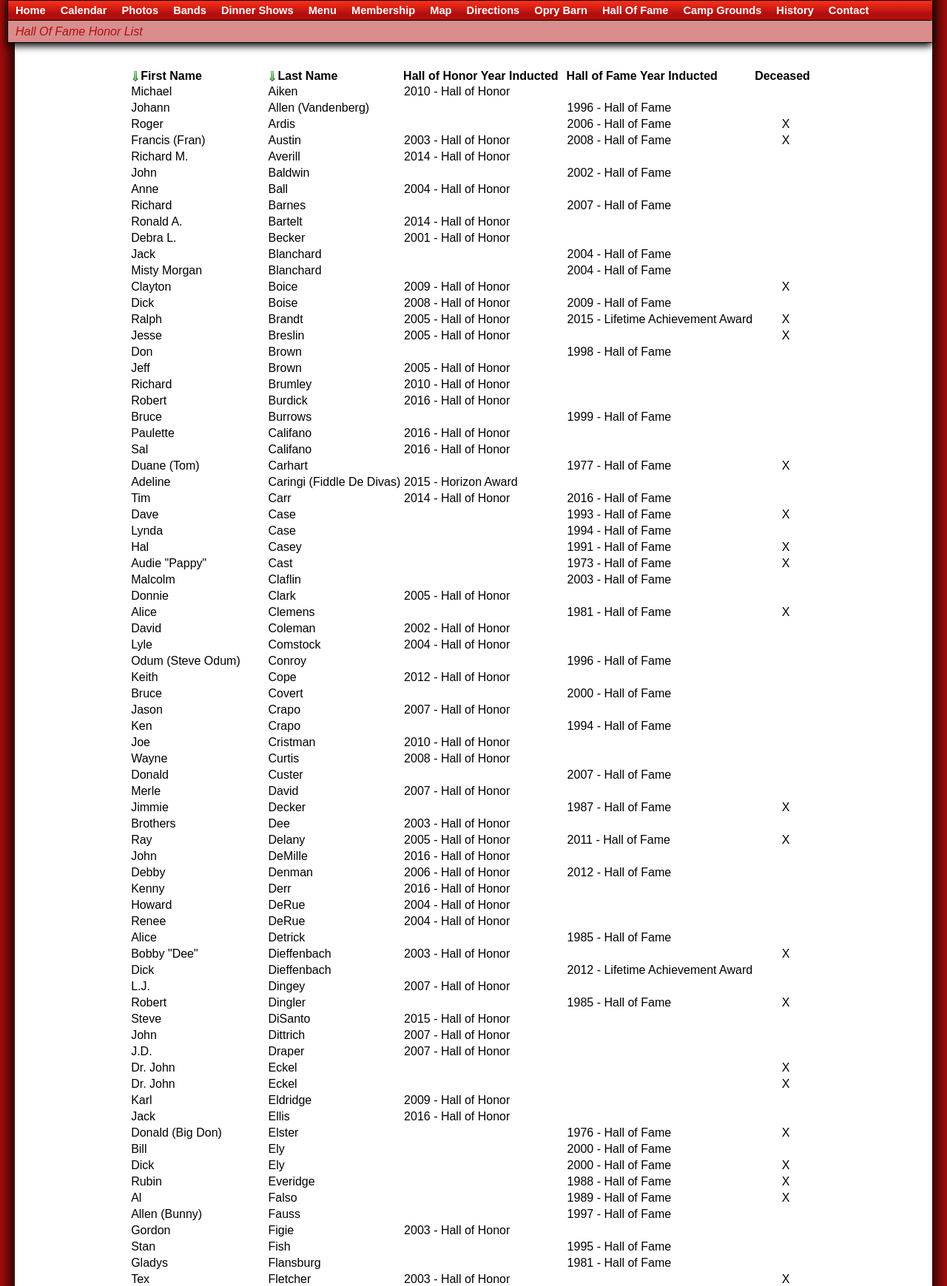
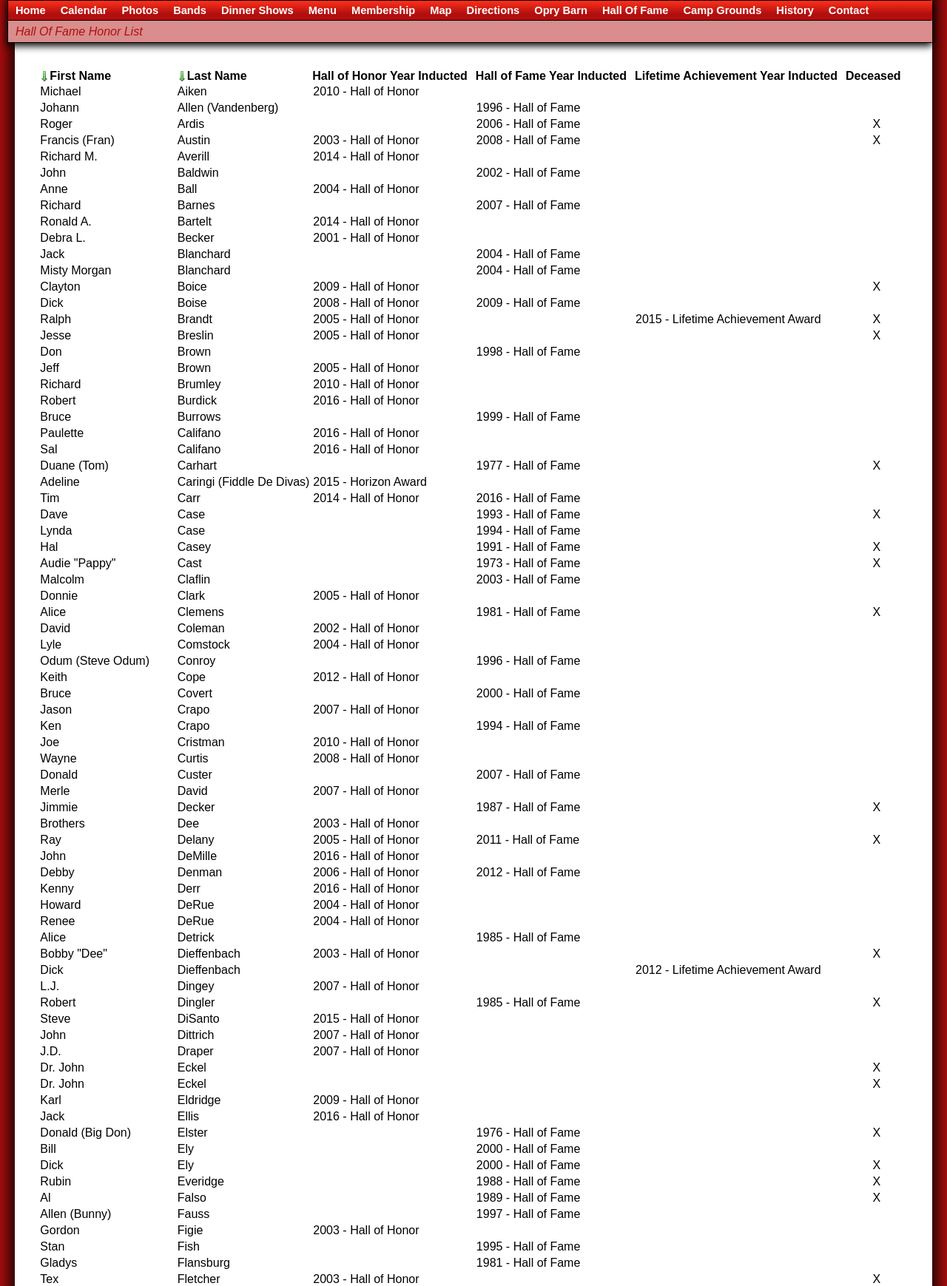
Before and after one commit to medicationforall/cortlandmusicpark, a PHP site: page /mfafdev/halloffamehonorlist.php in a window 1280 px wide. Shown: the part 187-1926 px from the top of the page at 74% size. Run offline with PHP 8.4, Linux system fonts and the light colour scheme; data comes from the database, SQL or seed files in the repository.

Commit message:
Split out lifetime achievement award for the hall of fame.

```diff
--- a/cmp/HallTable.php
+++ b/cmp/HallTable.php
@@ -200,7 +200,7 @@ private $memberDialog = null;
 		}
 		echo '<table>';
 		echo '<thead>';
-		echo '<tr><th class="headerSortDown">First Name</th><th class="headerSortDown">Last Name</th><th>Hall of Honor Year Inducted</th><th>Hall of Fame Year Inducted</th><th>Deceased</th></tr>';
+		echo '<tr><th class="headerSortDown">First Name</th><th class="headerSortDown">Last Name</th><th>Hall of Honor Year Inducted</th><th>Hall of Fame Year Inducted</th><th>Lifetime Achievement Year Inducted</th><th>Deceased</th></tr>';
 		echo '</thead>';
 
 		echo '<tbody>';
@@ -244,7 +244,7 @@ private $memberDialog = null;
 		}
 		echo '<table>';
 		echo '<thead>';
-		echo '<tr><th>Edit</th><th class="headerSortDown">First Name</th><th class="headerSortDown">Last Name</th><th>Hall of Honor Year Inducted</th><th>Hall of Fame Year Inducted</th><th>Deceased</th></tr>';
+		echo '<tr><th>Edit</th><th class="headerSortDown">First Name</th><th class="headerSortDown">Last Name</th><th>Hall of Honor Year Inducted</th><th>Hall of Fame Year Inducted</th><th>Lifetime Achievement Year Inducted</th><th>Deceased</th></tr>';
 		echo '</thead>';
 
 		echo '<tbody>';
--- a/cmp/HofMember.php
+++ b/cmp/HofMember.php
@@ -497,16 +497,20 @@ private $selected = false;
 		$children = $this->getChildren();
 		$hoh ='';
 		$hof ='';
+		$life ='';
 
 		foreach($children as $child){
 			if(strcmp($child->getAwardTitle(),'Hall of Honor')==0 || strcmp($child->getAwardTitle(),'Horizon Award')==0){
 				$hoh = $child->getYear().' - '.$child->getAwardTitle();
-			}else if(strcmp($child->getAwardTitle(),'Hall of Fame')==0 || strcmp($child->getAwardTitle(),'Lifetime Achievement Award')==0){
+			}else if(strcmp($child->getAwardTitle(),'Hall of Fame')==0){
 				$hof = $child->getYear().' - '.$child->getAwardTitle();
+			}else if(strcmp($child->getAwardTitle(),'Lifetime Achievement Award')==0){
+				$life = $child->getYear().' - '.$child->getAwardTitle();
 			}
 		}
 		$out .= '<td>'.$hoh.'</td>';
 		$out .= '<td>'.$hof.'</td>';
+		$out .= '<td>'.$life.'</td>';
 
 		if($this->getDeceased()==1){
 			$out .= '<td class="hcenter">'.'X'.'</td>';
```
